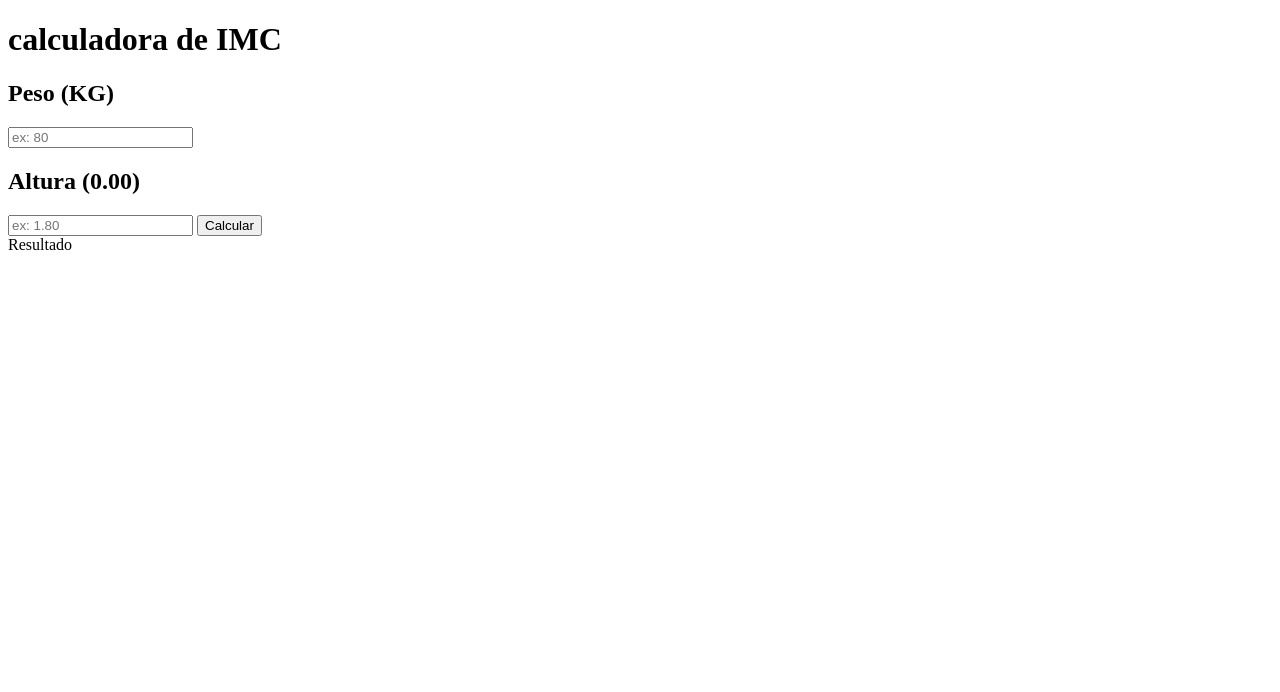
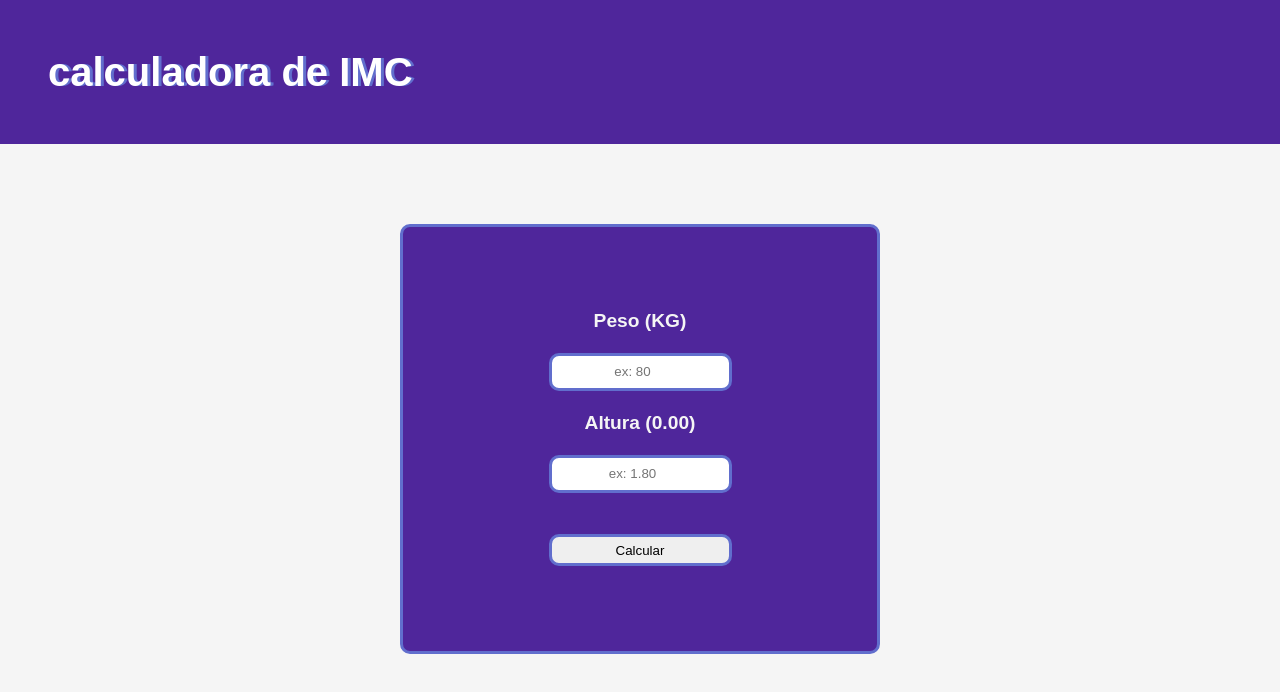
Before and after one commit to baestero/IMC, a plain HTML site: page index.html in a window 1280 px wide. Drawn offline with Linux system fonts and the light colour scheme; the site is published under a folder, as on GitHub Pages, so addresses that start at the root find nothing.

Commit message:
Update index.html

```diff
--- a/index.html
+++ b/index.html
@@ -3,7 +3,7 @@
 <head>
     <meta charset="UTF-8">
     <meta name="viewport" content="width=device-width, initial-scale=1.0">
-    <link rel="stylesheet" href="/estilo/style.css">
+    <link rel="stylesheet" href="./estilo/style.css">
     <title>IMC Calculator</title>
 </head>
 <body>
@@ -32,7 +32,7 @@
 
 
 
-    <script src="/js/app.js"></script>
+    <script src="./js/app.js"></script>
 
 </body>
 </html>
```
